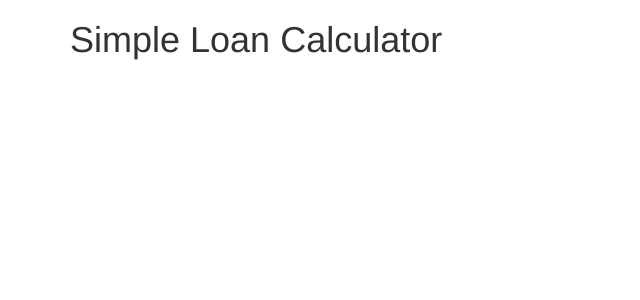
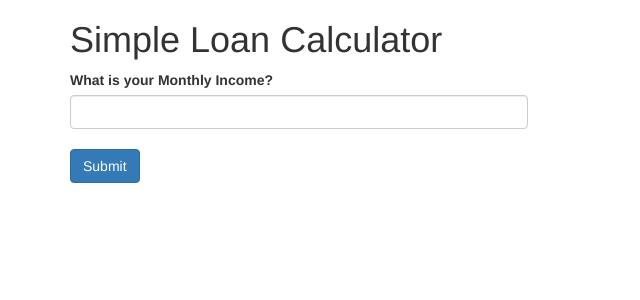
Before and after one commit to rakeshravindrank/simple-loan-calc, an Angular app in the folder SimpleLoanCalculator/: page / in a window 1280 px wide. Shown: the top 300 px of the page, without its empty margins (0-640 px from the left). Built offline with nearby package versions, Linux system fonts and the light colour scheme.

Commit message:
Added css changes and monthlyIncome input box

```diff
--- a/SimpleLoanCalculator/src/app/app.module.ts
+++ b/SimpleLoanCalculator/src/app/app.module.ts
@@ -4,6 +4,7 @@ import { NgModule } from '@angular/core';
 import { AppRoutingModule } from './app-routing.module';
 import { AppComponent } from './app.component';
 import { LoanCalculatorComponent } from './loan-calculator/loan-calculator.component';
+import { ReactiveFormsModule } from '@angular/forms';
 
 @NgModule({
   declarations: [
@@ -12,6 +13,7 @@ import { LoanCalculatorComponent } from './loan-calculator/loan-calculator.compo
   ],
   imports: [
     BrowserModule,
+    ReactiveFormsModule,
     AppRoutingModule
   ],
   providers: [],
--- a/SimpleLoanCalculator/src/app/loan-calculator/loan-calculator.component.css
+++ b/SimpleLoanCalculator/src/app/loan-calculator/loan-calculator.component.css
@@ -0,0 +1,15 @@
+input.ng-invalid.ng-touched {
+    border:1px solid red;
+}
+
+/* Chrome, Safari, Edge, Opera */
+input::-webkit-outer-spin-button,
+input::-webkit-inner-spin-button {
+  -webkit-appearance: none;
+  margin: 0;
+}
+
+/* Firefox */
+input[type=number] {
+  -moz-appearance: textfield;
+}
--- a/SimpleLoanCalculator/src/app/loan-calculator/loan-calculator.component.html
+++ b/SimpleLoanCalculator/src/app/loan-calculator/loan-calculator.component.html
@@ -2,5 +2,27 @@
     <h1>{{title}}</h1>
 </div>
 <div class="container">
-
+    <div class="row">
+        <div class="col-md-12">
+            <form [formGroup]="inputForm"
+                (ngSubmit)="onSubmit()">
+                <div class="row">
+                    <div class="col-md-5">
+                        <label for="monthlyIncome">
+                            What is your Monthly Income?
+                        </label>
+                        <input
+                            type="number"
+                            id="monthlyIncome"
+                            class="form-control"
+                            formControlName="monthlyIncome">
+                    </div>
+                </div>
+                <br>
+                <div >
+                    <button type="submit" class="btn btn-primary">Submit</button>
+                </div>
+            </form>
+        </div>
+    </div>
 </div>
--- a/SimpleLoanCalculator/src/app/loan-calculator/loan-calculator.component.ts
+++ b/SimpleLoanCalculator/src/app/loan-calculator/loan-calculator.component.ts
@@ -1,4 +1,5 @@
 import { Component, OnInit } from '@angular/core';
+import { FormGroup, FormControl, Validators} from '@angular/forms';
 
 @Component({
   selector: 'app-loan-calculator',
@@ -7,9 +8,17 @@ import { Component, OnInit } from '@angular/core';
 })
 export class LoanCalculatorComponent implements OnInit {
   title : string = "Simple Loan Calculator";
+  inputForm: FormGroup;
   constructor() { }
 
   ngOnInit(): void {
+    this.inputForm = new FormGroup( {
+      'monthlyIncome': new FormControl('', [Validators.required]),
+    });
+  }
+
+  onSubmit() {
+    console.log(this.inputForm);
   }
 
 }
```
Also changed, not shown: 1 other file (tests, documents, lock files or other folders).
